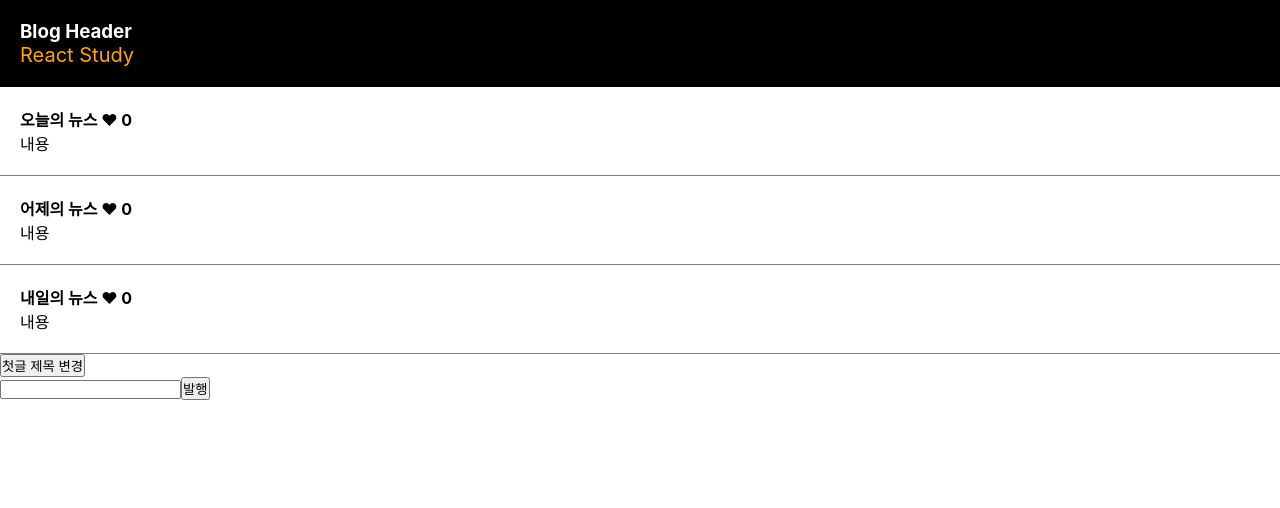
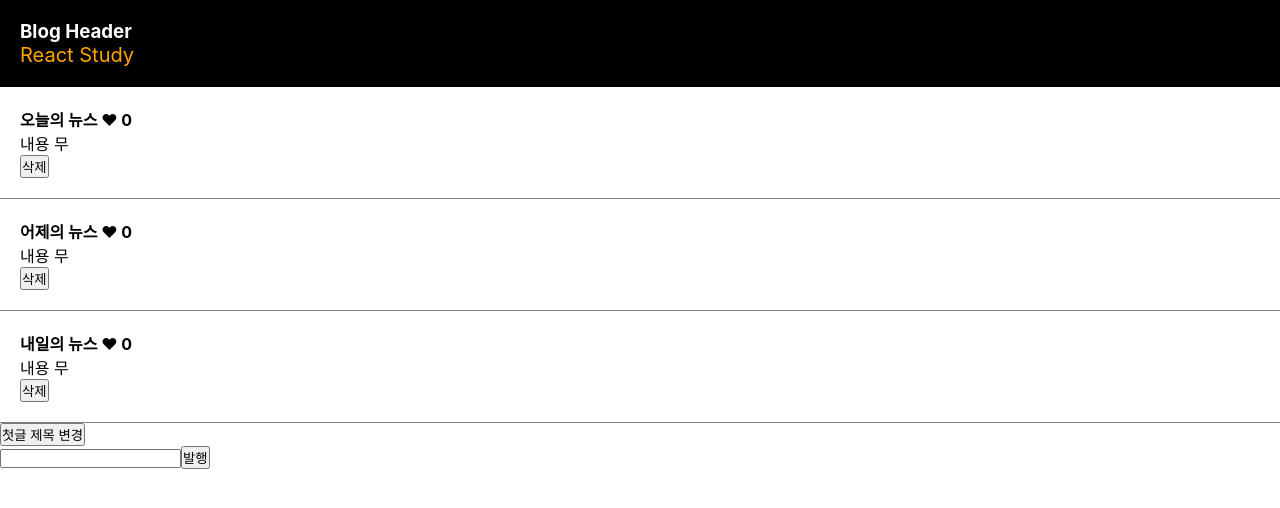
Before and after one commit to ahnsongi6769-del/fe-react-study, a React (Create React App) app: page / in a window 1280 px wide. Shown: the top 508 px of the page. Built offline with nearby package versions, Linux system fonts and the light colour scheme.

Commit message:
포스트 삭제 기능 추가

```diff
--- a/src/newsblog/NewsBlog.js
+++ b/src/newsblog/NewsBlog.js
@@ -21,7 +21,7 @@ function NewsBlog() {
 
     let [selectedTitle, setSelectedTitle] = useState('');
     let [selectedLikeCount, setSelectedLikeCount] = useState(0);
-    let [inputText,setInputText] =useState('');
+    let [inputText, setInputText] = useState('');
 
     return (
         <div>
@@ -48,7 +48,14 @@ function NewsBlog() {
                                     setLikeCountArr(temp);
                                 }}> ❤</span> {likeCountArr[index]}
                             </h4>
-                            <p>내용</p>
+                            <p>내용 무 </p>
+                            <button onClick={() => {
+                                news.splice([index], 1)
+                                let temp = [...news]
+                                setNews(temp); // 리랜더링을 해야해서 사용해야함 !
+                                likeCountArr.splice(index,1)
+
+                            }}>삭제</button>
                         </div>
                     )
                 })
@@ -78,19 +85,19 @@ function NewsBlog() {
                 setNews(temp);
             }}>첫글 제목 변경</button>
             <div>
-                <input type='text' id = "input_news_title" value={inputText} onChange={(event)=>{
+                <input type='text' id="input_news_title" value={inputText} onChange={(event) => {
                     //console.log(event);
                     console.log(event.target.value);
                     setInputText(event.target.value);
-                }}/>
-                <button onClick={()=>{
+                }} />
+                <button onClick={() => {
                     inputText = inputText.trim(); // 앞뒤공백 제거
                     //setInputText(inputText.trim()); // 랜더링 되면서 앞뒤공백제거
 
-                    if(inputText == '') {
+                    if (inputText == '') {
                         alert('값을 입력하세요')
                         setInputText('');
-                            return;
+                        return;
 
                     }
 
```
